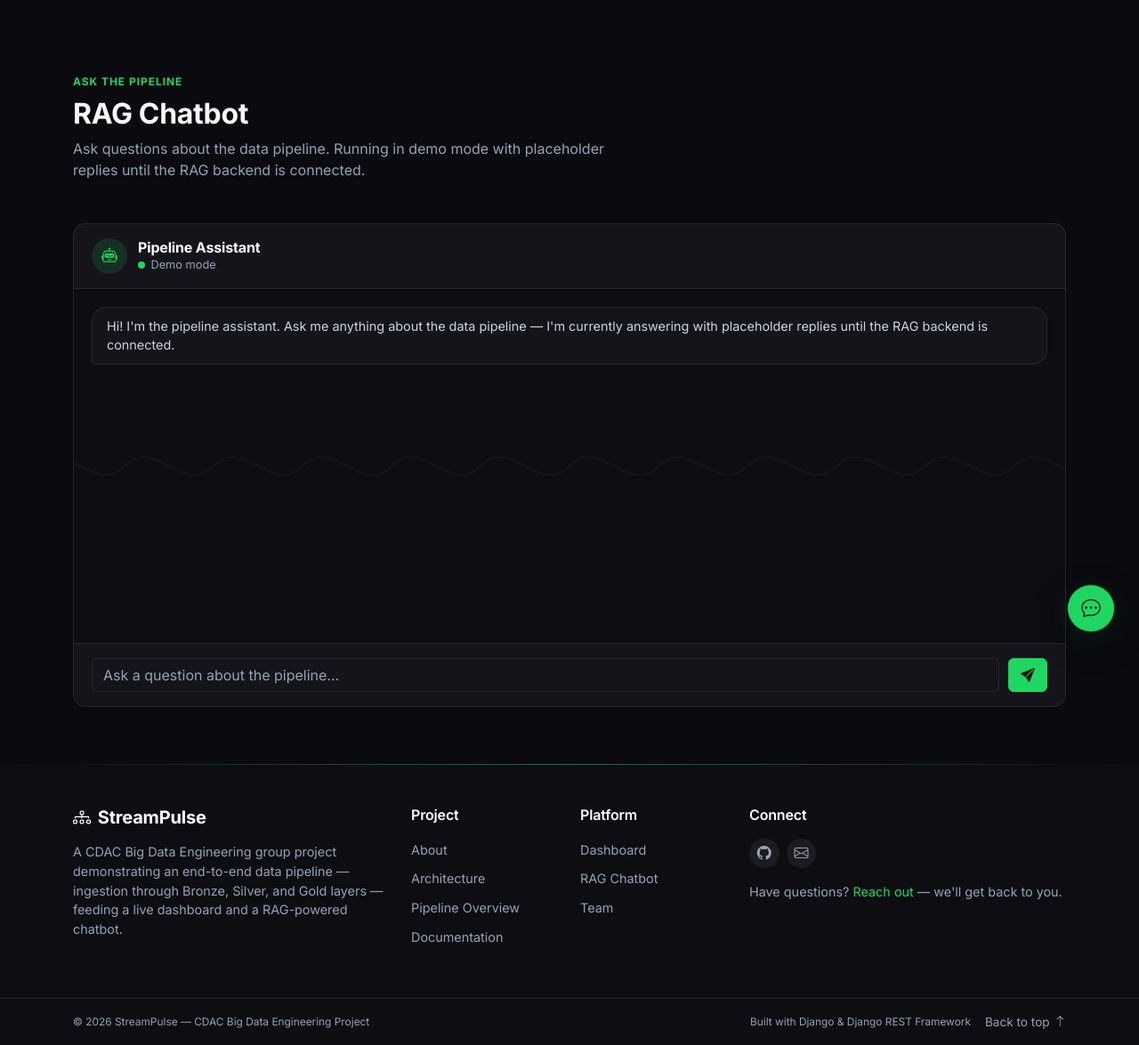
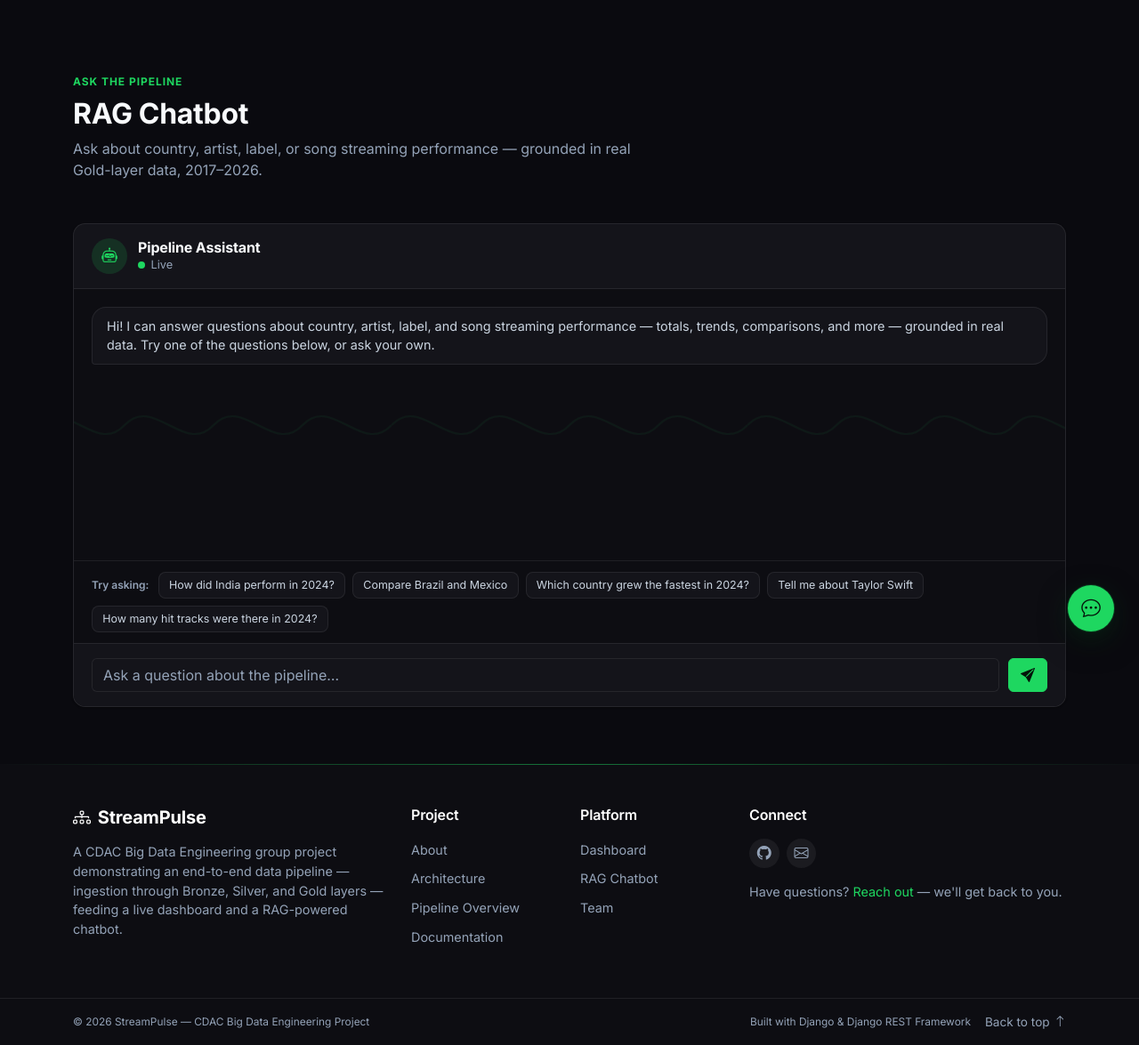
Before and after one commit to BDA-FinalProject/Group-1-Global-Music-Intelligence-Platform-Feb-2026, a Django app: page /chatbot/ in a window 1280 px wide. Shown: the part 62-1237 px from the top of the page at 89% size. Run offline with Django 5.2, Linux system fonts and the light colour scheme; some libraries are stand-ins or nearby versions.

Commit message:
Add fixed suggestion chips to the chatbot and update stale copy
Add an always-visible "Try asking:" chip row above the chat input, so
example questions stay in view instead of scrolling away with the initial
greeting message. Clicking a chip sends it immediately. Also update the
chat header/greeting copy, which still said "Demo mode" and described
placeholder replies from before the RAG backend was connected.

```diff
--- a/apps/chatbot/static/chatbot/css/chatbot.css
+++ b/apps/chatbot/static/chatbot/css/chatbot.css
@@ -231,6 +231,43 @@
   color: var(--color-muted);
 }
 
+/* Fixed suggestion-chip row, always visible above the input (not part of
+   the scrollable .chat-messages history) — see chatbot.html's comment for
+   why this exists separately from the initial greeting message. */
+.chat-suggestions {
+  display: flex;
+  flex-wrap: wrap;
+  align-items: center;
+  gap: 0.5rem;
+  padding: 0.75rem 1.25rem;
+  border-top: 1px solid var(--color-border);
+  background: var(--color-surface-alt);
+}
+.chat-suggestions-label {
+  font-size: 0.75rem;
+  color: var(--color-muted);
+  font-weight: 600;
+  margin-right: 0.15rem;
+}
+.chat-suggestion-chip {
+  background: var(--color-card);
+  border: 1px solid var(--color-border);
+  border-radius: var(--radius-md);
+  padding: 0.3rem 0.7rem;
+  font-size: 0.78rem;
+  color: var(--color-body);
+  cursor: pointer;
+  transition: border-color 0.15s ease, color 0.15s ease;
+}
+.chat-suggestion-chip:hover {
+  border-color: var(--color-primary);
+  color: var(--color-primary);
+}
+.chat-suggestion-chip:disabled {
+  opacity: 0.5;
+  cursor: not-allowed;
+}
+
 .chat-input-bar {
   display: flex;
   gap: 0.6rem;
--- a/apps/chatbot/static/chatbot/js/chatbot.js
+++ b/apps/chatbot/static/chatbot/js/chatbot.js
@@ -1,11 +1,10 @@
 /**
  * RAG Chatbot frontend.
  *
- * sendMessage() posts to the single stub chat endpoint
- * (POST /api/v1/chatbot/messages/), which currently returns a canned
- * reply from apps/chatbot/services.py::get_bot_reply(). Swapping in a
- * real RAG/LLM backend only requires changing that function — this file
- * and the request/response contract stay the same.
+ * sendMessage() posts to the live chat endpoint (POST
+ * /api/v1/chatbot/messages/), backed by the real RAG pipeline in
+ * apps/chatbot/rag.py (falls back to a canned reply only if that pipeline
+ * itself errors — see apps/chatbot/services.py::get_bot_reply()).
  *
  * Conversation memory: conversationHistory tracks this tab's exchanges
  * only (no server-side session/DB — see apps.chatbot.rag.
@@ -94,7 +93,7 @@
   }
 
   async function sendMessage(message) {
-    // STUB: single integration point for the real RAG/LLM backend — see
+    // Single integration point for the RAG/LLM backend — see
     // apps/chatbot/api.py::ChatMessageView and
     // apps/chatbot/services.py::get_bot_reply().
     const response = await fetch(CHAT_ENDPOINT, {
@@ -115,11 +114,7 @@
     return { reply: data.reply, sources: data.sources };
   }
 
-  form.addEventListener('submit', async (event) => {
-    event.preventDefault();
-    const message = input.value.trim();
-    if (!message) return;
-
+  async function submitMessage(message) {
     appendMessage(message, 'user');
     input.value = '';
     input.focus();
@@ -139,5 +134,24 @@
       appendMessage('Sorry, something went wrong. Please try again.', 'bot');
       console.error(error);
     }
+  }
+
+  form.addEventListener('submit', (event) => {
+    event.preventDefault();
+    const message = input.value.trim();
+    if (!message) return;
+    submitMessage(message);
   });
+
+  // Fixed suggestion chips (see chatbot.html/.css) — clicking one sends it
+  // immediately rather than just filling the input, since the whole point
+  // is a one-click example, not an extra step.
+  const suggestions = document.getElementById('chatSuggestions');
+  if (suggestions) {
+    suggestions.addEventListener('click', (event) => {
+      const chip = event.target.closest('.chat-suggestion-chip');
+      if (!chip || chip.disabled) return;
+      submitMessage(chip.textContent.trim());
+    });
+  }
 })();
--- a/apps/chatbot/templates/chatbot/chatbot.html
+++ b/apps/chatbot/templates/chatbot/chatbot.html
@@ -10,7 +10,7 @@
 {% block content %}
 <section class="page-section page-hero pb-0">
   <div class="container reveal">
-    {% include 'partials/section_header.html' with eyebrow="Ask the Pipeline" title="RAG Chatbot" subtitle="Ask questions about the data pipeline. Running in demo mode with placeholder replies until the RAG backend is connected." align="text-start" %}
+    {% include 'partials/section_header.html' with eyebrow="Ask the Pipeline" title="RAG Chatbot" subtitle="Ask about country, artist, label, or song streaming performance — grounded in real Gold-layer data, 2017–2026." align="text-start" %}
   </div>
 </section>
 
@@ -21,17 +21,31 @@
         <div class="chat-header-avatar"><i class="bi bi-robot"></i></div>
         <div>
           <h6 class="mb-0">Pipeline Assistant</h6>
-          <span class="chat-status"><span class="chat-status-dot"></span>Demo mode</span>
+          <span class="chat-status"><span class="chat-status-dot"></span>Live</span>
         </div>
       </div>
 
       <div class="chat-messages" id="chatMessages">
         <div class="chat-message chat-message-bot">
           <div class="chat-bubble">
-            Hi! I'm the pipeline assistant. Ask me anything about the data pipeline — I'm currently
-            answering with placeholder replies until the RAG backend is connected.
+            Hi! I can answer questions about country, artist, label, and song streaming performance
+            — totals, trends, comparisons, and more — grounded in real data. Try one of the
+            questions below, or ask your own.
           </div>
         </div>
+      </div>
+
+      <!-- Fixed, always-visible suggestion chips — unlike the greeting message
+           above (which scrolls out of view once the conversation grows), this
+           stays put right above the input so "what can I ask?" is always
+           answered at a glance. Clicking a chip fills and sends it. -->
+      <div class="chat-suggestions" id="chatSuggestions">
+        <span class="chat-suggestions-label">Try asking:</span>
+        <button type="button" class="chat-suggestion-chip">How did India perform in 2024?</button>
+        <button type="button" class="chat-suggestion-chip">Compare Brazil and Mexico</button>
+        <button type="button" class="chat-suggestion-chip">Which country grew the fastest in 2024?</button>
+        <button type="button" class="chat-suggestion-chip">Tell me about Taylor Swift</button>
+        <button type="button" class="chat-suggestion-chip">How many hit tracks were there in 2024?</button>
       </div>
 
       <form class="chat-input-bar" id="chatForm">
```
